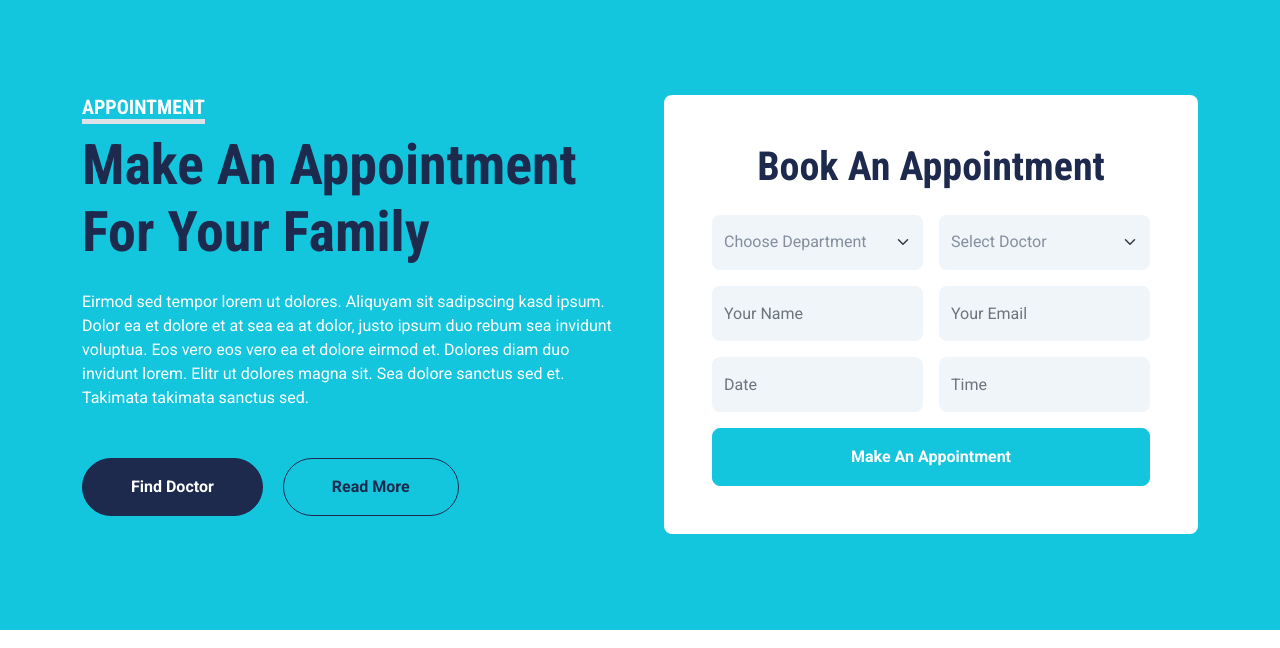
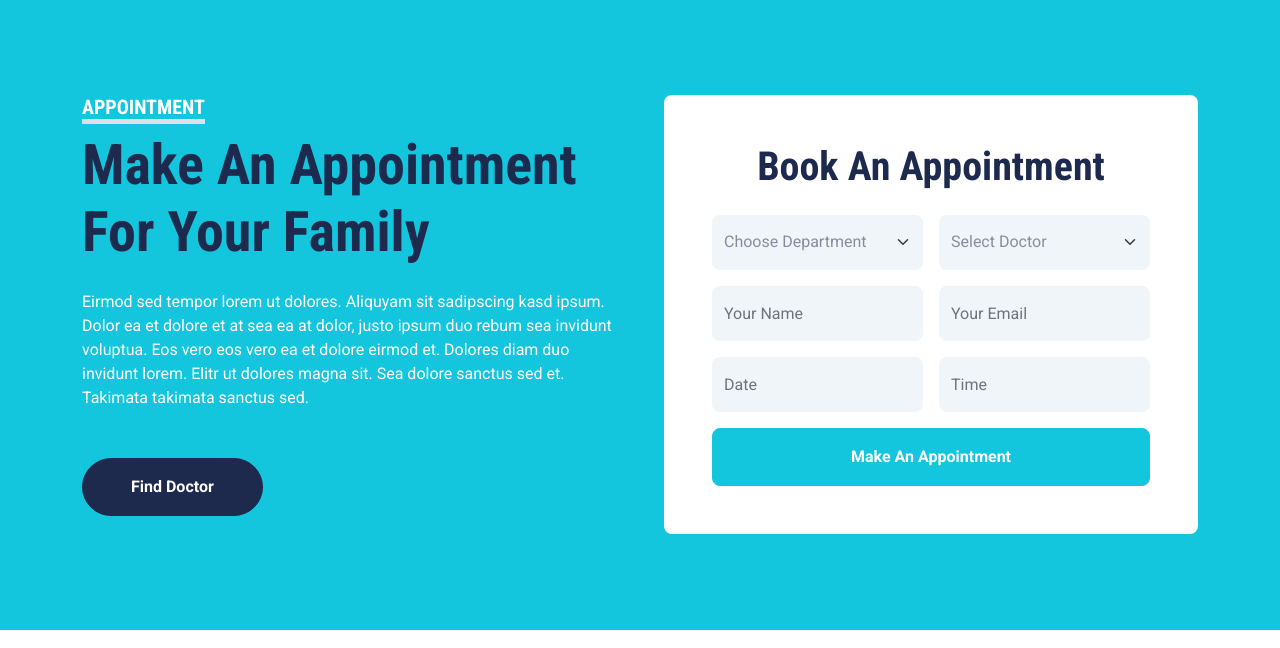
Before and after one commit to musaib-js/hereismydoctor, a Django app: page / in a window 1280 px wide. Shown: the part 2992-3640 px from the top of the page. Run offline with Django 4.2, Linux system fonts and the light colour scheme; data comes from the database, SQL or seed files in the repository; some libraries are stand-ins or nearby versions.

Commit message:
button remove

```diff
--- a/templates/index.html
+++ b/templates/index.html
@@ -187,7 +187,6 @@
                     </div>
                     <p class="text-white mb-5">Eirmod sed tempor lorem ut dolores. Aliquyam sit sadipscing kasd ipsum. Dolor ea et dolore et at sea ea at dolor, justo ipsum duo rebum sea invidunt voluptua. Eos vero eos vero ea et dolore eirmod et. Dolores diam duo invidunt lorem. Elitr ut dolores magna sit. Sea dolore sanctus sed et. Takimata takimata sanctus sed.</p>
                     <a class="btn btn-dark rounded-pill py-3 px-5 me-3" href="">Find Doctor</a>
-                    <a class="btn btn-outline-dark rounded-pill py-3 px-5" href="">Read More</a>
                 </div>
                 <div class="col-lg-6">
                     <div class="bg-white text-center rounded p-5">
```
